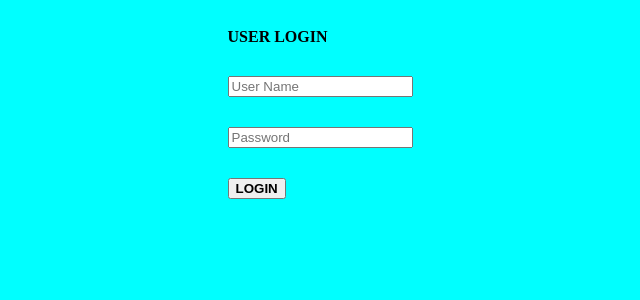
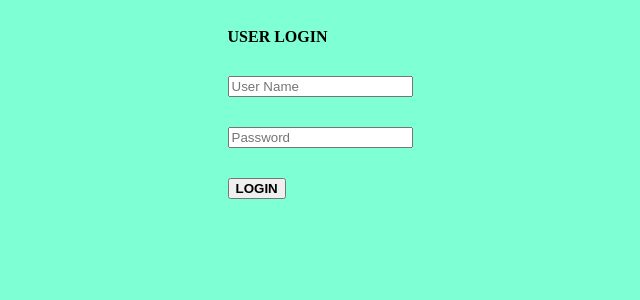
Before and after one commit to vrindanair89/djangoheroku, a Django app: template myapp/templates/index.html in a window 1280 px wide. Shown: the top 300 px of the page, without its empty margins (320-960 px from the left). Run offline with Django 3.2, Linux system fonts and the light colour scheme; the template is opened without the code that fills it, so the values that code supplies are empty.

Commit message:
sixth commit

```diff
--- a/myapp/templates/index.html
+++ b/myapp/templates/index.html
@@ -7,7 +7,7 @@
     <title>login</title>
     <style>
         body{
-            background-color: aqua;
+            background-color:aquamarine;
         }
     </style>
 </head>
--- a/myapp/urls.py
+++ b/myapp/urls.py
@@ -3,5 +3,5 @@ from . import views
 urlpatterns = [
     path('test1',views.testfunc1,name='test1'),
     path('test2',views.testfunc2,name='test2'),
-    path('login',views.testfunc3,name='login')
+    path('',views.testfunc3,name='login')
 ]
```
